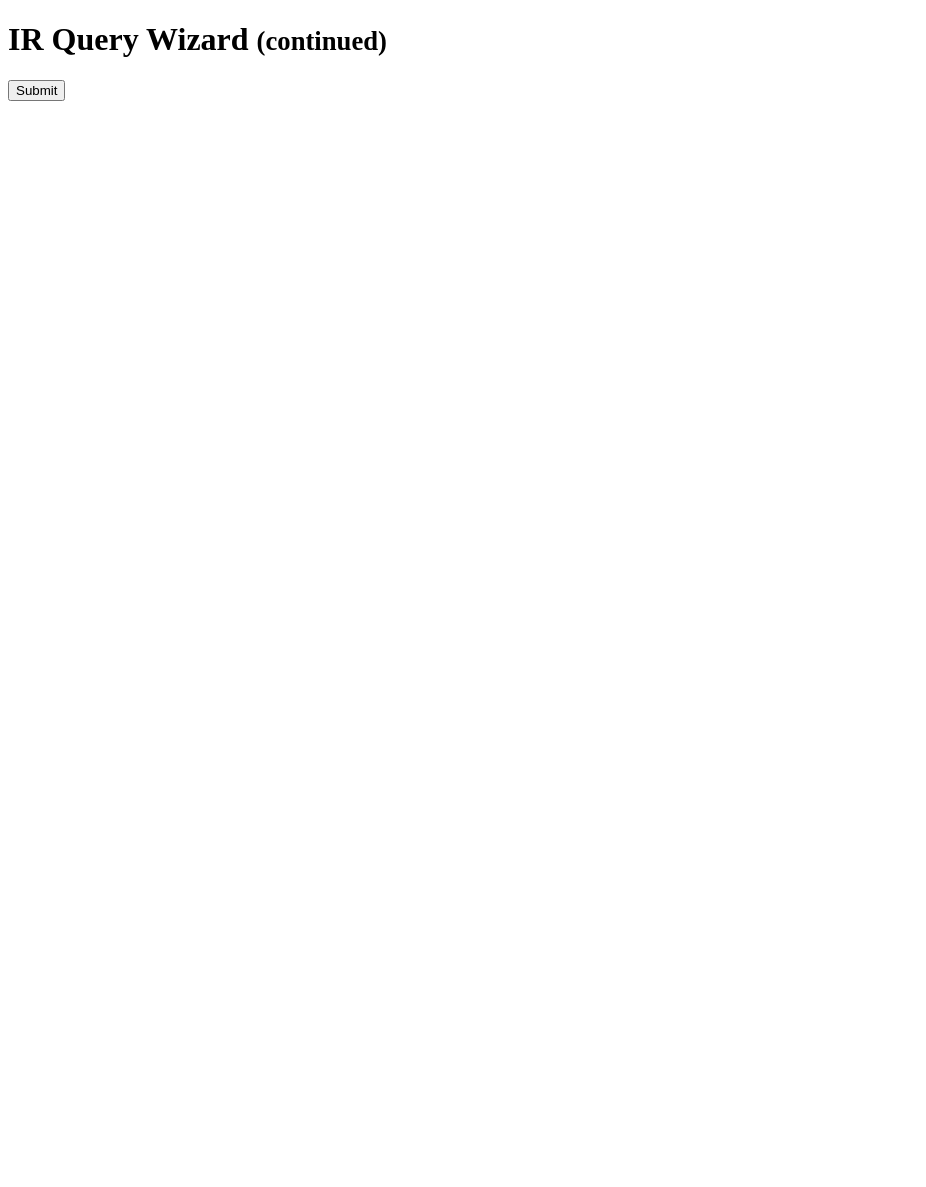
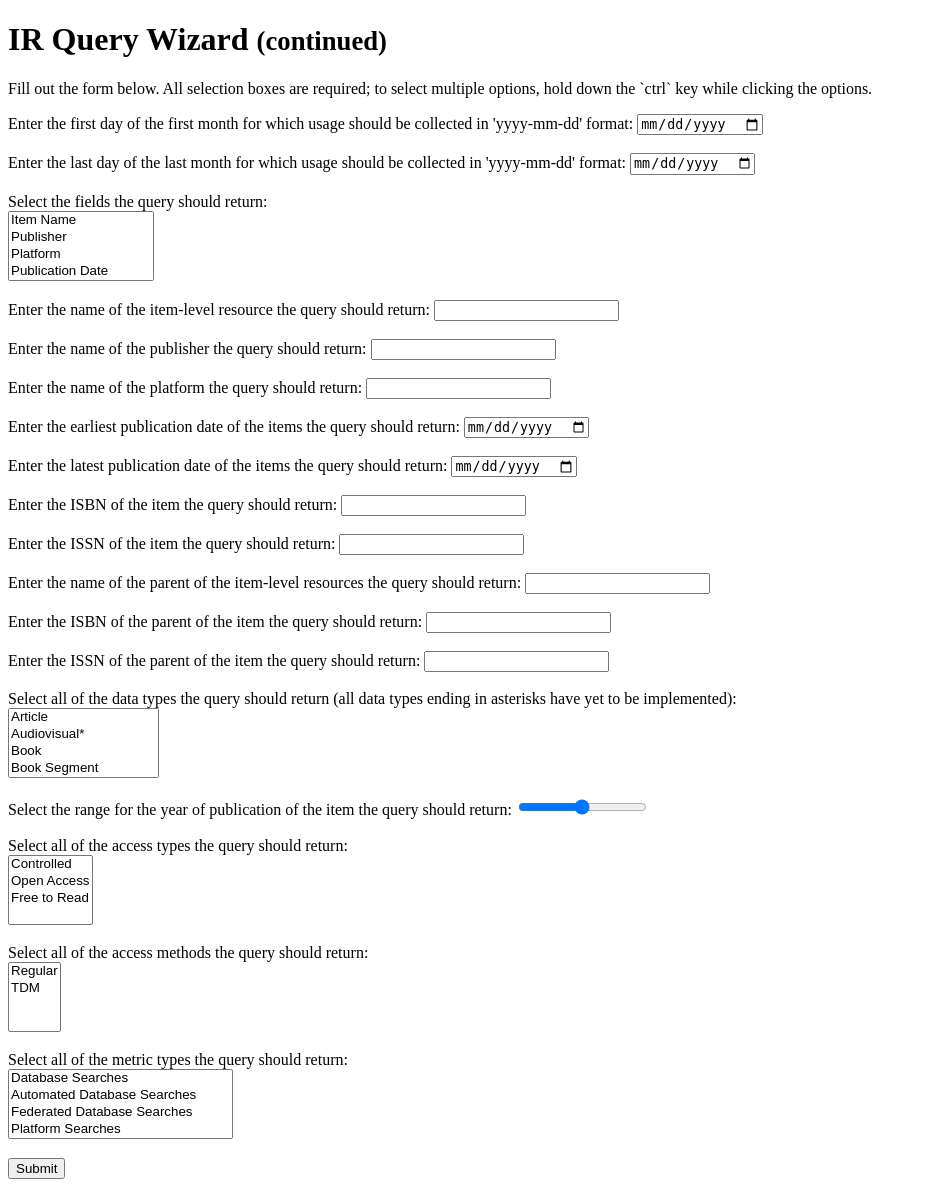
Before and after one commit to ereiskind/nolcat, a Flask app: page /view_usage/query-wizard/IR in a window 1280 px wide. Shown: the whole page, without its empty margins (0-926 px from the left). Before the commit the page ends 101 px from the top, so only its background shows below. Run offline with Flask 2, Linux system fonts and the light colour scheme; parts of the project's set-up code (start-up, migrations or seed data) failed here and were passed over; some libraries are stand-ins or nearby versions.

Commit message:
Write IR query wizard

```diff
--- a/nolcat/view_usage/forms.py
+++ b/nolcat/view_usage/forms.py
@@ -206,11 +206,11 @@ class IRQueryWizardForm(FlaskForm):
     parent_title_filter = StringField("Enter the name of the parent of the item-level resources the query should return:", validators=[Optional()])
     parent_ISBN_filter = StringField("Enter the ISBN of the parent of the item the query should return:", validators=[Optional(), Regexp(ISBN_regex)])
     parent_ISSN_filter = StringField("Enter the ISSN of the parent of the item the query should return:", validators=[Optional(), Regexp(ISSN_regex)])
-    data_type_filter = SelectMultipleField("Select all of the data types the query should return (all data types ending in asterisks have yet to be implemented):", choices=data_type_values)  #ToDo: Should all values be leaving this blank?
+    data_type_filter = SelectMultipleField("Select all of the data types the query should return (all data types ending in asterisks have yet to be implemented):", choices=data_type_values, validators=[DataRequired()])
     YOP_filter = IntegerRangeField("Select the range for the year of publication of the item the query should return:", validators=[Optional()])  #ToDo: Should all values be leaving this blank?
-    access_type_filter = SelectMultipleField("Select all of the access types the query should return:", choices=access_type_values)  #ToDo: Should all values be leaving this blank?
-    access_method_filter = SelectMultipleField("Select all of the access methods the query should return:", choices=access_method_values)  #ToDo: Should all values be leaving this blank?
-    metric_type_filter = SelectMultipleField("Select all of the metric types the query should return:", choices=metric_type_values)  #ToDo: Should all values be leaving this blank?
+    access_type_filter = SelectMultipleField("Select all of the access types the query should return:", choices=access_type_values, validators=[DataRequired()])
+    access_method_filter = SelectMultipleField("Select all of the access methods the query should return:", choices=access_method_values, validators=[DataRequired()])
+    metric_type_filter = SelectMultipleField("Select all of the metric types the query should return:", choices=metric_type_values, validators=[DataRequired()])
 
 
 class ChooseNonCOUNTERDownloadForm(FlaskForm):
--- a/nolcat/view_usage/templates/view_usage/IR-query-wizard.html
+++ b/nolcat/view_usage/templates/view_usage/IR-query-wizard.html
@@ -8,14 +8,100 @@
 <body>
     <h1>IR Query Wizard <small>(continued)</small></h1>
 
-    {% with message = get_flashed_messages() %}
-        {% if message %}
-            <p>{{ message }}</p>
-        {% endif %}
-    {% endwith %}
+    <p>Fill out the form below. All selection boxes are required; to select multiple options, hold down the `ctrl` key while clicking the options.</p>
 
     <form action="{{ url_for('view_usage.construct_IR_query_with_wizard') }}" method="POST">
         {{ form.csrf_token }}
+        <label>
+            {{ form.begin_date.label }}
+            {{ form.begin_date }}
+        </label>
+        <br><br>
+        <label>
+            {{ form.end_date.label }}
+            {{ form.end_date }}
+        </label>
+        <br><br>
+        <label>
+            {{ form.display_fields.label }} <br>
+            {{ form.display_fields }}
+        </label>
+        <br><br>
+        <label>
+            {{ form.resource_name_filter.label }}
+            {{ form.resource_name_filter }}
+        </label>
+        <br><br>
+        <label>
+            {{ form.publisher_filter.label }}
+            {{ form.publisher_filter }}
+        </label>
+        <br><br>
+        <label>
+            {{ form.platform_filter.label }}
+            {{ form.platform_filter }}
+        </label>
+        <br><br>
+        <label>
+            {{ form.publication_date_start_filter.label }}
+            {{ form.publication_date_start_filter }}
+        </label>
+        <br><br>
+        <label>
+            {{ form.publication_date_end_filter.label }}
+            {{ form.publication_date_end_filter }}
+        </label>
+        <br><br>
+        <label>
+            {{ form.ISBN_filter.label }}
+            {{ form.ISBN_filter }}
+        </label>
+        <br><br>
+        <label>
+            {{ form.ISSN_filter.label }}
+            {{ form.ISSN_filter }}
+        </label>
+        <br><br>
+        <label>
+            {{ form.parent_title_filter.label }}
+            {{ form.parent_title_filter }}
+        </label>
+        <br><br>
+        <label>
+            {{ form.parent_ISBN_filter.label }}
+            {{ form.parent_ISBN_filter }}
+        </label>
+        <br><br>
+        <label>
+            {{ form.parent_ISSN_filter.label }}
+            {{ form.parent_ISSN_filter }}
+        </label>
+        <br><br>
+        <label>
+            {{ form.data_type_filter.label }} <br>
+            {{ form.data_type_filter }}
+        </label>
+        <br><br>
+        <label>
+            {{ form.YOP_filter.label }}
+            {{ form.YOP_filter }}
+        </label>
+        <br><br>
+        <label>
+            {{ form.access_type_filter.label }} <br>
+            {{ form.access_type_filter }}
+        </label>
+        <br><br>
+        <label>
+            {{ form.access_method_filter.label }} <br>
+            {{ form.access_method_filter }}
+        </label>
+        <br><br>
+        <label>
+            {{ form.metric_type_filter.label }} <br>
+            {{ form.metric_type_filter }}
+        </label>
+        <br><br>
         <input type="submit" value="Submit">
     </form>
 </body>
```
